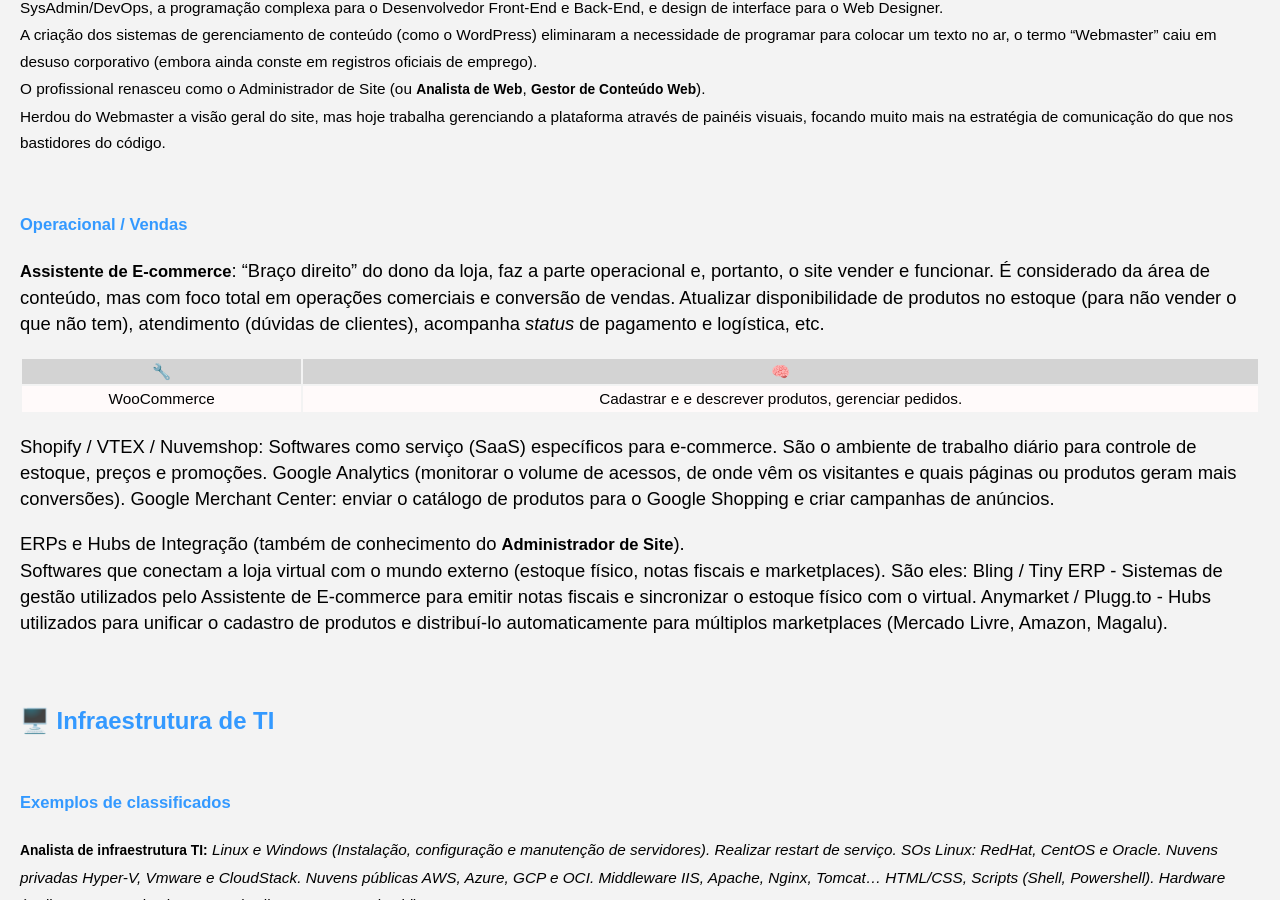
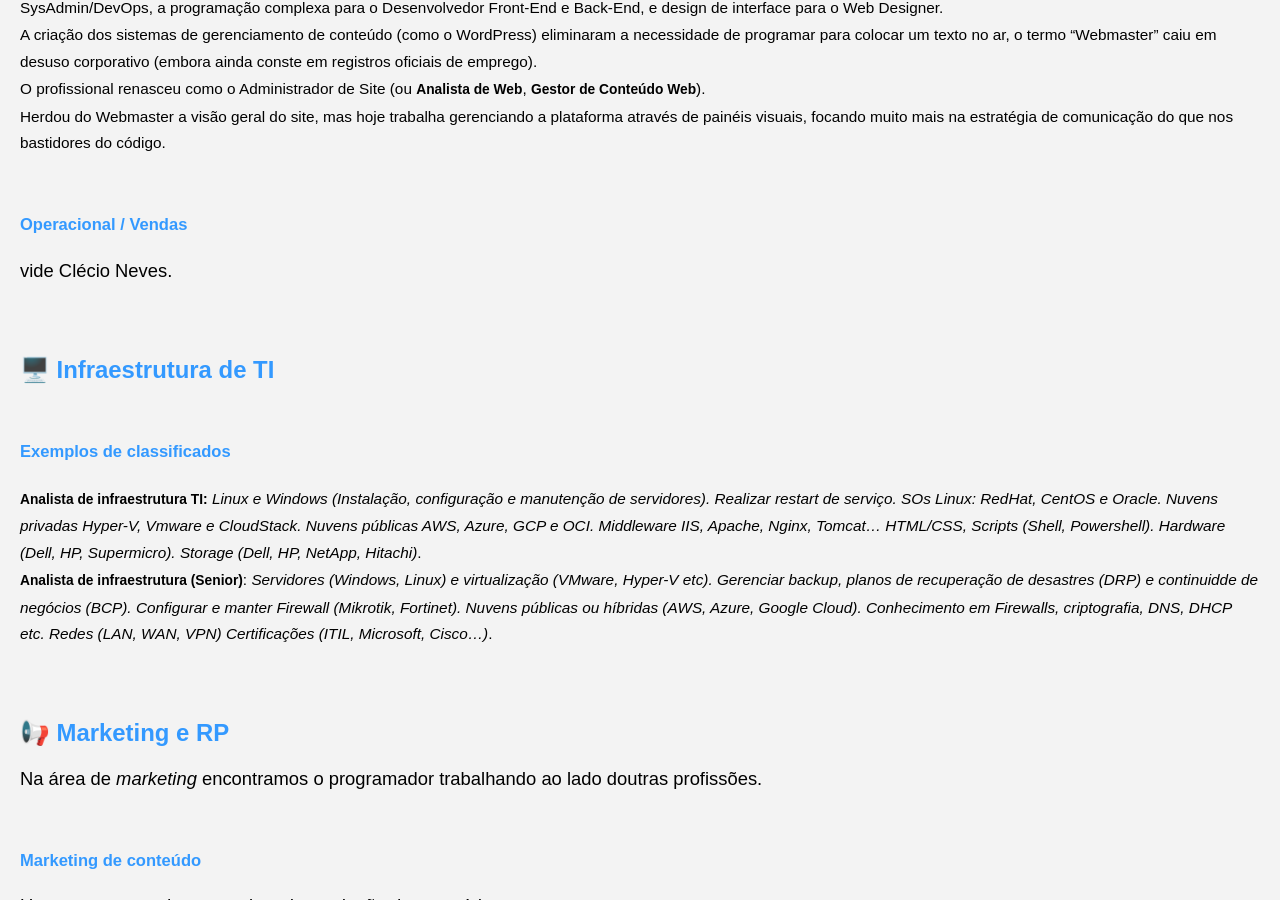
Before and after one commit to Joesynth/joesynth.github.io, a Jekyll site: the page built from _posts/2021-01-03-profissionais-de-informatica.md, in a window 1280 px wide and 900 px high, scrolled down 5371 px. Built offline with Jekyll 4.4.1, drawn with Linux system fonts in a browser that asks for light colours.

Commit message:
dsd
dsds

```diff
--- a/_posts/2021-01-03-profissionais-de-informatica.md
+++ b/_posts/2021-01-03-profissionais-de-informatica.md
@@ -239,23 +239,9 @@
 
 ###### Operacional / Vendas
 
-**Assistente de E-commerce**: "Braço direito" do dono da loja, faz a parte operacional e, portanto, o site vender e funcionar.
-É considerado da área de conteúdo, mas com foco total em operações comerciais e conversão de vendas.
-Atualizar disponibilidade de produtos no estoque (para não vender o que não tem), atendimento (dúvidas de clientes), acompanha *status* de pagamento e logística,  etc.
 
-|🔧️|🧠|
-|:---:|:---:|
-| WooCommerce | Cadastrar e e descrever produtos, gerenciar pedidos.|
+vide Clécio Neves.
 
-Shopify / VTEX / Nuvemshop: Softwares como serviço (SaaS) específicos para e-commerce. São o ambiente de trabalho diário para controle de estoque, preços e promoções.
-Google Analytics (monitorar o volume de acessos, de onde vêm os visitantes e quais páginas ou produtos geram mais conversões).
-Google Merchant Center: enviar o catálogo de produtos para o Google Shopping e criar campanhas de anúncios.
-
-
-ERPs e Hubs de Integração (também de conhecimento do **Administrador de Site**).
-Softwares que conectam a loja virtual com o mundo externo (estoque físico, notas fiscais e marketplaces). São eles:
-Bling / Tiny ERP - Sistemas de gestão utilizados pelo Assistente de E-commerce para emitir notas fiscais e sincronizar o estoque físico com o virtual.
-Anymarket / Plugg.to - Hubs utilizados para unificar o cadastro de produtos e distribuí-lo automaticamente para múltiplos marketplaces (Mercado Livre, Amazon, Magalu).
 
 
 ## 🖥️ Infraestrutura de TI
```
